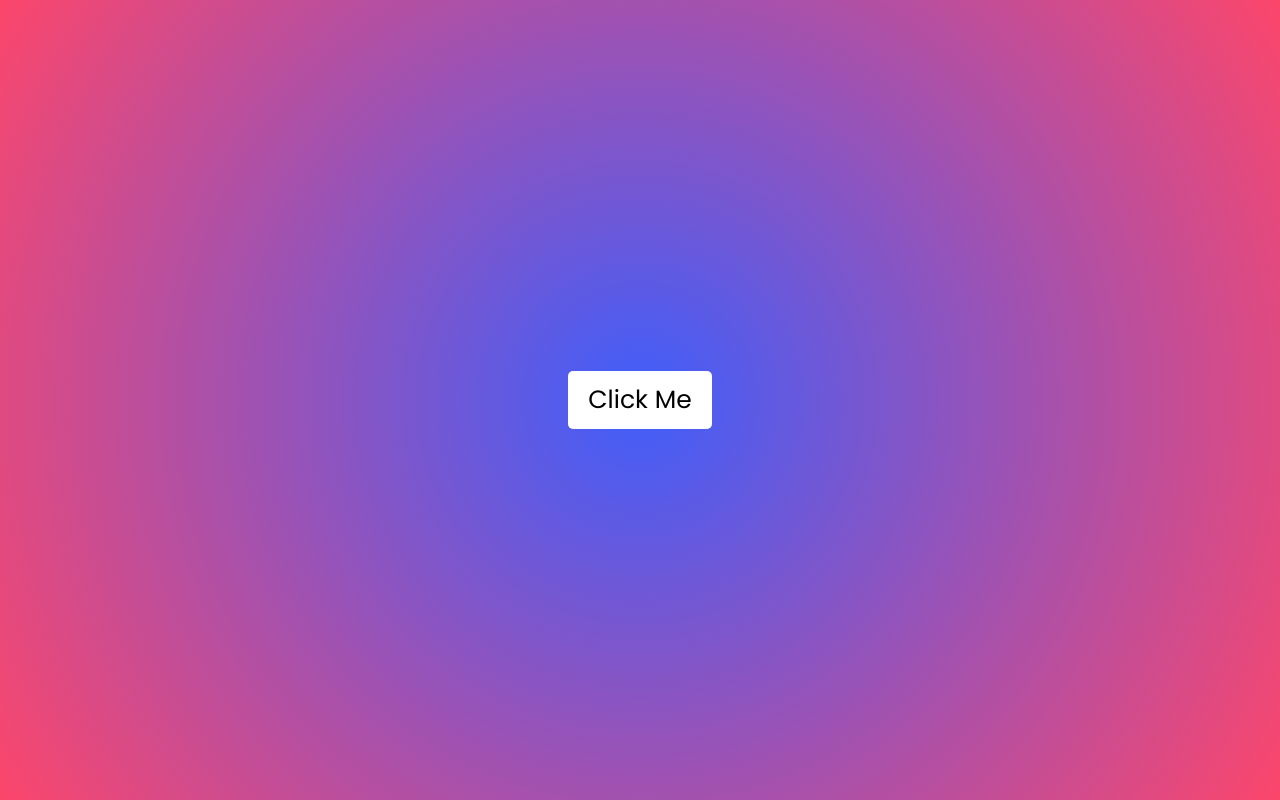
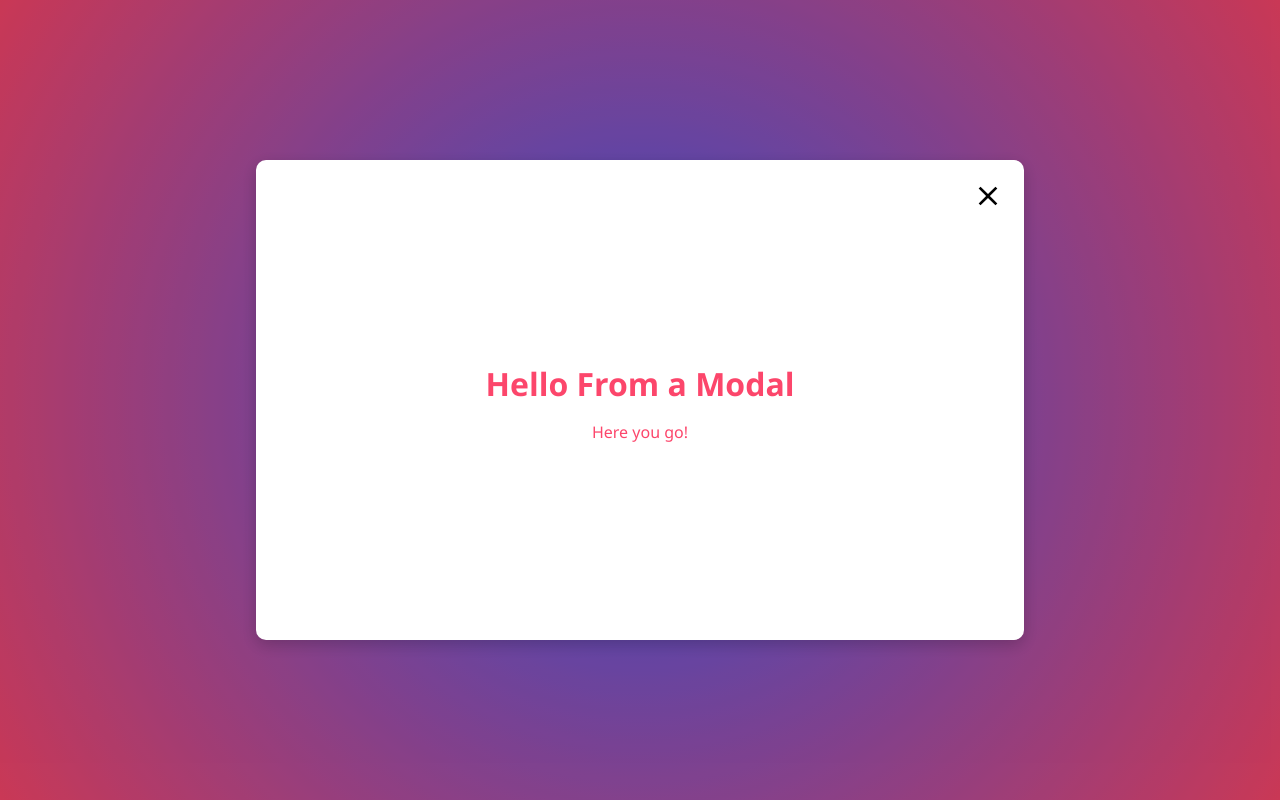
Before and after one commit to AngelaMaC/modalProject, a React (Create React App) app: page / in a window 1280 px wide. Both pictures are taken after a click on the button "Click Me". Built offline with nearby package versions, Linux system fonts and the light colour scheme.

Commit message:
Added styled components and simplified structure.

```diff
--- a/package.json
+++ b/package.json
@@ -8,7 +8,9 @@
     "@testing-library/user-event": "^13.5.0",
     "react": "^18.2.0",
     "react-dom": "^18.2.0",
+    "react-icons": "^4.4.0",
     "react-scripts": "5.0.1",
+    "styled-components": "^5.3.5",
     "web-vitals": "^2.1.4"
   },
   "scripts": {
--- a/src/App.js
+++ b/src/App.js
@@ -1,9 +1,43 @@
-import Header from "./components/Header.js";
+import { useState } from 'react';
+import { Modal } from './components/Modal'
+import styled from 'styled-components';
+import { GlobalStyle } from './globalStyles';
+
+const Container = styled.div`
+  display: flex;
+  justify-content: center;
+  align-items: center;
+  height: 100vh;
+  background: rgb(63, 94, 251);
+  background: radial-gradient(circle, rgba(63, 94, 251, 1) 0%, rgba(252, 70, 107, 1) 100%);
+`
+const Button = styled.button`
+  background: #fff;
+  color: #000;
+  border: none;
+  padding: 10px 20px;
+  margin: 5px;
+  border-radius: 5px;
+  cursor: pointer;
+  text-decoration: none;
+  font-size: 25px;
+  font-family: inherit;
+`
 
 function App() {
+  const [showModal, setShowModal] = useState(false)
+
+  const openModal = () => {
+    setShowModal(prev => !prev);
+  };
+
   return (
-    <div className="App">
-      <Header />
+    <div>
+      <Container>
+        <Button onClick={openModal}>Click Me</Button>
+        <Modal showModal={showModal} setShowModal={setShowModal} />
+        <GlobalStyle />
+      </Container>
     </div>
   );
 }
--- a/src/components/Button.js
+++ /dev/null
@@ -1,9 +0,0 @@
-export const Button = () => {
-    return (
-        <div className='btn-container'>
-            <button className='btn'>Click Me</button>
-        </div>
-    )
-}
-
-export default Button;
--- a/src/components/Header.js
+++ /dev/null
@@ -1,9 +0,0 @@
-import Button from './Button.js'
-
-export const Header = () => {
-    return (
-        <Button />
-    )
-}
-
-export default Header
--- a/src/components/Modal.js
+++ b/src/components/Modal.js
@@ -1,5 +1,81 @@
-export const Modal = () => {
+import styled from 'styled-components';
+import { useRef } from 'react';
+import { MdClose } from 'react-icons/md';
+
+const Background = styled.div`
+    width: 100vw;
+    height: 100vh;
+    background: rgba(0, 0, 0, 0.2);
+    position: fixed;
+    display: flex;
+    justify-content: center;
+    align-items: center;
+`
+
+const ModalWrapper = styled.div`
+    width: 60vw;
+    height: 60vh;
+    box-shadow: 0 5px 16px rgba(0, 0, 0, 0.2);
+    background: #fff;
+    color: #000;
+    /* display: grid;
+    grid-template-columns: 1fr 1fr; */
+    display: flex;
+    justify-content: center;
+    position: relative;
+    z-index: 10;
+    border-radius: 10px;
+`
+
+const ModalContent = styled.div`
+    display: flex;
+    flex-direction: column;
+    justify-content: center;
+    align-items: center;
+    line-height: 2;
+    color: rgba(252, 70, 107, 1);
+`
+
+const CloseModalButton = styled(MdClose)`
+    cursor: pointer;
+    position: absolute;
+    top: 20px;
+    right: 20px;
+    width: 32px;
+    height: 32px;
+    padding: 0;
+    z-index: 10;
+`
+
+export const Modal = ({ showModal, setShowModal }) => {
+    const modalRef = useRef();
+
+    const closeModal = (e) => {
+        if (modalRef.current === e.target) {
+            setShowModal(false);
+        }
+    }
+
+
     return (
-        <div>Modal</div>
+        <>
+            {showModal ? (
+                <Background ref={modalRef} onClick={closeModal}>
+                    <ModalWrapper showModal={showModal}>
+                        <ModalContent>
+                            <h1>Hello From a Modal</h1>
+                            <p>Here you go!</p>
+                        </ModalContent>
+                        <CloseModalButton aria-label='Close modal' onClick={() => setShowModal(prev => !prev)} />
+                    </ModalWrapper>
+                </Background>
+            ) : null}
+        </ >
+
+
+
+
     )
 }
+
+export default Modal;
--- /dev/null
+++ b/src/globalStyles.js
@@ -0,0 +1,15 @@
+import { createGlobalStyle } from 'styled-components';
+
+export const GlobalStyle = createGlobalStyle`
+    * {
+    box-sizing: border-box;
+    margin: 0;
+    padding: 0;
+    font-family: 'Segoe UI', Tahoma, Geneva, Verdana, sans-serif;
+    }
+
+    .App {
+    background: rgb(63, 94, 251);
+    background: radial-gradient(circle, rgba(63, 94, 251, 1) 0%, rgba(252, 70, 107, 1) 100%);
+}
+`
--- a/src/index.css
+++ b/src/index.css
@@ -1,4 +1,4 @@
-@import url('https://fonts.googleapis.com/css2?family=Poppins:wght@300;400&display=swap');
+/* @import url('https://fonts.googleapis.com/css2?family=Poppins:wght@300;400&display=swap');
 
 * {
   box-sizing: border-box;
@@ -13,16 +13,16 @@ body {
 .App {
   background: rgb(63, 94, 251);
   background: radial-gradient(circle, rgba(63, 94, 251, 1) 0%, rgba(252, 70, 107, 1) 100%);
-}
+} */
 
-.btn-container {
+/* .btn-container {
   display: flex;
   justify-content: center;
   align-items: center;
   height: 100vh;
-}
+} */
 
-.btn {
+/* .btn {
   display: inline-block;
   background: #fff;
   color: #000;
@@ -34,9 +34,9 @@ body {
   text-decoration: none;
   font-size: 25px;
   font-family: inherit;
-}
+} */
 
-.btn:focus {
+/* .btn:focus {
   outline: none;
 }
 
@@ -47,4 +47,38 @@ body {
 .btn-block {
   display: block;
   width: 100%;
+} */
+
+/* .modal-wrapper {
+  width: 60vw;
+  height: 60vh;
+  box-shadow: 0 5px 16px rgba(0, 0, 0, 0.2);
+  background: #fff;
+  color: #000;
+  display: grid;
+  grid-template-columns: 1fr 1fr;
+  position: relative;
+  z-index: 10;
+  border-radius: 10px;
+} */
+
+/* .modal-content {
+  display: flex;
+  flex-direction: column;
+  justify-content: center;
+  align-items: center;
+  line-height: 2;
+  color: rgba(252, 70, 107, 1);
 }
+
+.close-modal-button {
+  cursor: pointer;
+  position: absolute;
+  top: 20px;
+  right: 20px;
+  width: 32px;
+  height: 32px;
+  padding: 0;
+  z-index: 10;
+
+} */
--- a/src/index.js
+++ b/src/index.js
@@ -1,6 +1,6 @@
 import React from 'react';
 import ReactDOM from 'react-dom/client';
-import './index.css';
+// import './index.css';
 import App from './App';
 
 const root = ReactDOM.createRoot(document.getElementById('root'));
```
Also changed, not shown: 1 other file (tests, documents, lock files or other folders).
